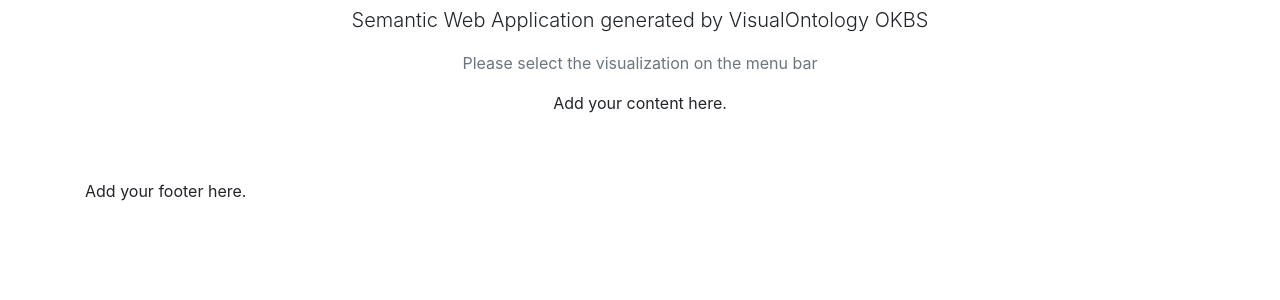
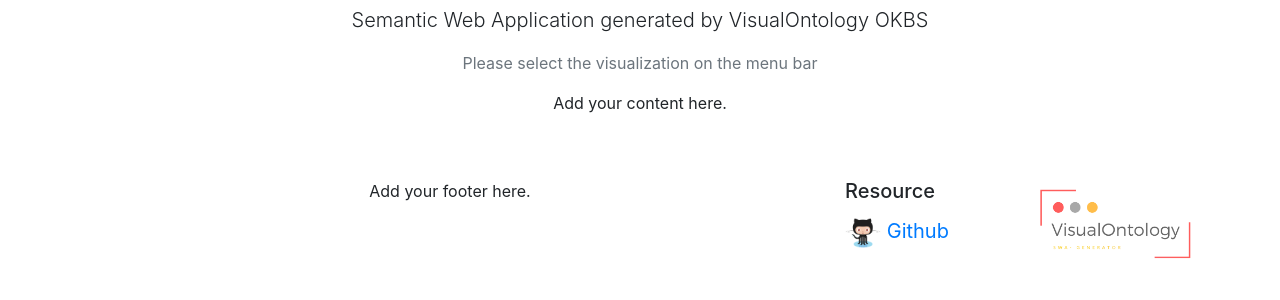
Before and after one commit to mamilkew/VisualOntology-OKBS, a Django app: template page/templates/page/index.html in a window 1280 px wide. Shown: the part 199-499 px from the top of the page. Run offline with Django 3.2, Linux system fonts and the light colour scheme; the template is opened without the code that fills it, so the values that code supplies are empty; some libraries are stand-ins or nearby versions.

Commit message:
Index :: added footer

```diff
--- a/page/templates/page/layout.html
+++ b/page/templates/page/layout.html
@@ -58,7 +58,21 @@
 
 <footer class="footer">
     <div class="container">
-        Add your footer here.
+        <div class="row">
+            <div class="col-md-8 text-center">Add your footer here.</div>
+            <div class="col-md-2">
+                <h5>Resource</h5>
+                <a class="navbar-brand" href="https://github.com/mamilkew/VisualOntology-OKBS">
+                    <img src="{% static 'images/Octocat.png' %}" width="auto" height="30"/> Github
+                </a>
+            </div>
+            <div class="col-md-2">
+                <a class="navbar-brand" href="{% url 'index' %}">
+                    <img src="{% static 'images/logo-SWAG.png' %}" width="auto" height="80"/>
+                </a>
+            </div>
+        </div>
+
     </div>
 </footer>
 
```
Also changed, not shown: page/static/images/Octocat.png (added).
